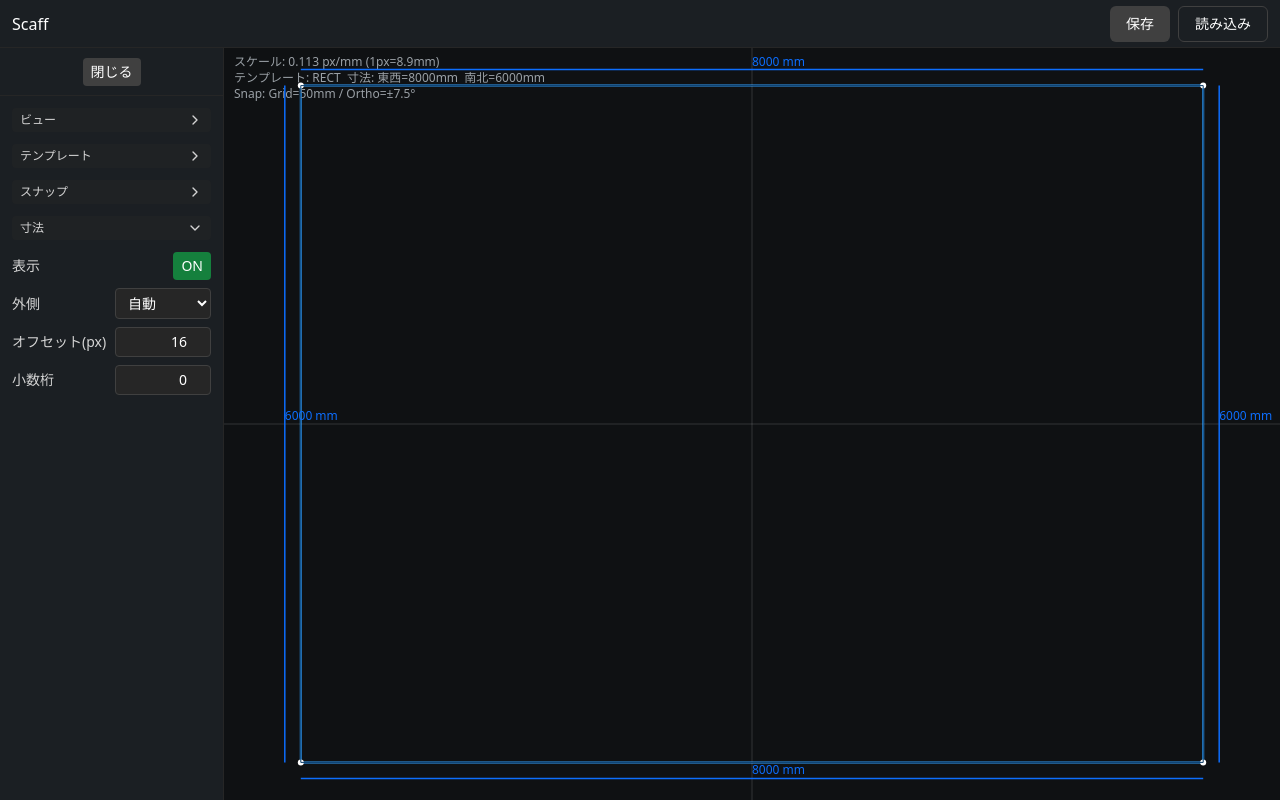
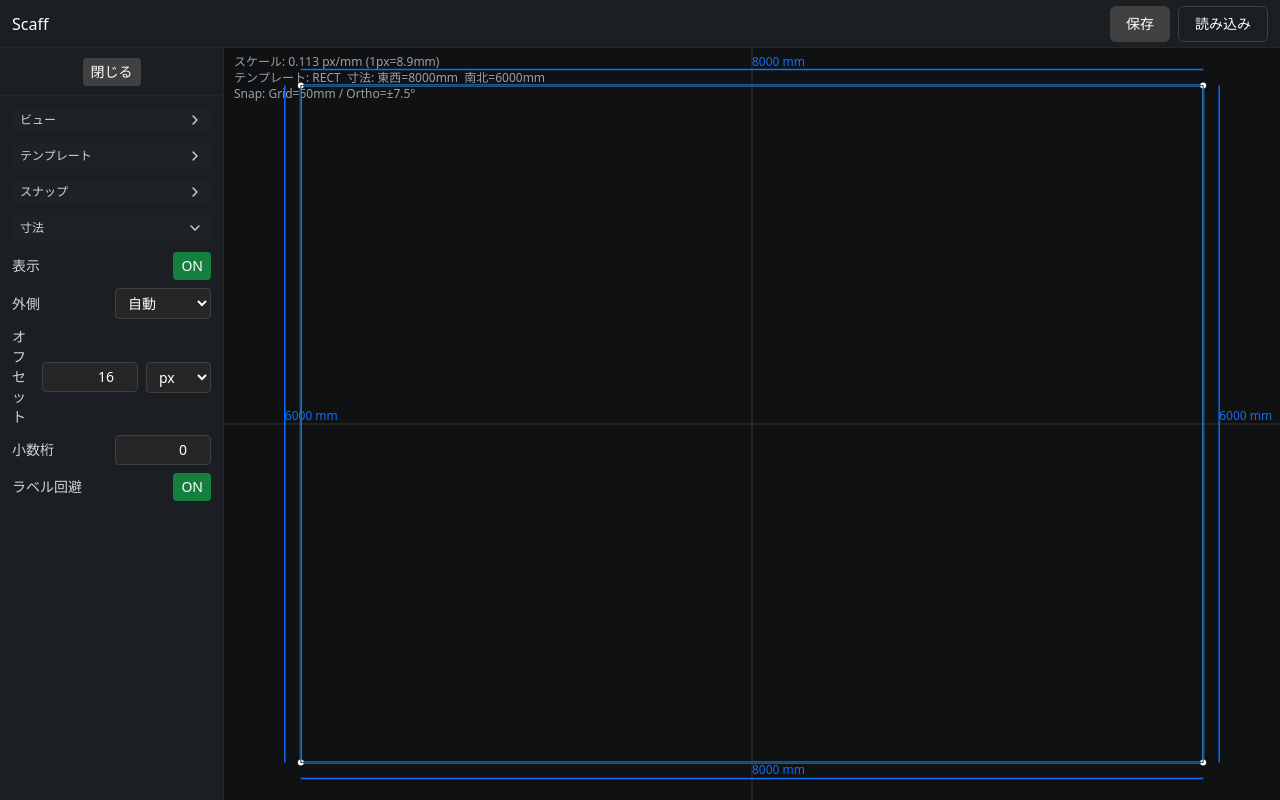
Before and after one commit to kkk9131/scaff, a Next.js app: page / in a window 1280 px wide. Both pictures are taken after a click on the button "寸法". Built offline with nearby package versions, Linux system fonts and the light colour scheme.

Commit message:
feat(dimensions): mm-based offset with zoom and label collision avoidance in editor\n\n- Sidebar: add offset unit selector (px/mm) and collision toggle\n- CanvasArea: convert mm offset via pxPerMm; port collision avoidance\n- Wire options through Page state\n- Update activity.log

```diff
--- a/src/app/page.tsx
+++ b/src/app/page.tsx
@@ -16,7 +16,9 @@ export default function Page() {
     show: true as boolean,
     outsideMode: 'auto' as 'auto' | 'left' | 'right',
     offset: 16 as number,
+    offsetUnit: 'px' as 'px' | 'mm',
     decimals: 0 as number,
+    avoidCollision: true as boolean,
   })
   const [snap, setSnap] = useState({
     enableGrid: SNAP_DEFAULTS.enableGrid,
--- a/src/components/CanvasArea.tsx
+++ b/src/components/CanvasArea.tsx
@@ -7,7 +7,7 @@ import { applySnaps, SNAP_DEFAULTS, type SnapOptions } from '@/core/snap'
 // 寸法線エンジン（画面座標の多角形から外側の寸法線を算出）
 import { DimensionEngine } from '@/core/dimensions/dimension_engine'
 // 日本語コメント: 辺クリック→寸法入力（mm）に対応
-export const CanvasArea: React.FC<{ template?: TemplateKind; snapOptions?: SnapOptions; dimensionOptions?: { show: boolean; outsideMode?: 'auto'|'left'|'right'; offset?: number; decimals?: number } }> = ({ template = 'rect', snapOptions, dimensionOptions }) => {
+export const CanvasArea: React.FC<{ template?: TemplateKind; snapOptions?: SnapOptions; dimensionOptions?: { show: boolean; outsideMode?: 'auto'|'left'|'right'; offset?: number; offsetUnit?: 'px'|'mm'; decimals?: number; avoidCollision?: boolean } }> = ({ template = 'rect', snapOptions, dimensionOptions }) => {
   // 日本語コメント: 平面図キャンバス。内部モデル(mm)→画面(px)で変換し、初期長方形を描画する。
   const ref = useRef<HTMLCanvasElement | null>(null)
   const svgRef = useRef<SVGSVGElement | null>(null)
@@ -108,7 +108,8 @@ export const CanvasArea: React.FC<{ template?: TemplateKind; snapOptions?: SnapO
         // クリア
         while (svg.firstChild) svg.removeChild(svg.firstChild)
         // 寸法線を計算（外側=自動/手動）
-        const offsetPx = opts?.offset ?? 16
+        const offsetRaw = opts?.offset ?? 16
+        const offsetPx = (opts?.offsetUnit === 'mm') ? offsetRaw * pxPerMm : offsetRaw
         const decimals = opts?.decimals ?? 0
         const mode = opts?.outsideMode ?? 'auto'
         let dims
@@ -139,7 +140,7 @@ export const CanvasArea: React.FC<{ template?: TemplateKind; snapOptions?: SnapO
           le.setAttribute('stroke-width', '1')
           svg.appendChild(le)
         }
-        // 寸法線とラベル
+        // 寸法線
         for (const d of dims) {
           const dl = document.createElementNS(NS, 'line')
           dl.setAttribute('x1', String(d.start.x))
@@ -150,17 +151,52 @@ export const CanvasArea: React.FC<{ template?: TemplateKind; snapOptions?: SnapO
           dl.setAttribute('stroke-width', '1.5')
           dl.setAttribute('fill', 'none')
           svg.appendChild(dl)
+        }
 
-          const tx = document.createElementNS(NS, 'text')
+        // ラベル（衝突回避に対応）
+        const labels: { el: SVGTextElement; dim: typeof dims[number] }[] = []
+        for (const d of dims) {
+          const tx = document.createElementNS(NS, 'text') as SVGTextElement
           tx.setAttribute('x', String(d.textAnchor.x))
           tx.setAttribute('y', String(d.textAnchor.y - 4))
           tx.setAttribute('fill', '#0d6efd')
           tx.setAttribute('font-size', '12')
-          // 日本語コメント: mm単位で表示（小数桁は設定に従う）
           const edgeIdx = Number(d.edgeId?.replace('e', '')) || 0
           const mmVal = mmLengths[edgeIdx] ?? 0
           tx.textContent = `${mmVal.toFixed(decimals)} mm`
           svg.appendChild(tx)
+          labels.push({ el: tx, dim: d })
+        }
+        if (opts?.avoidCollision) {
+          // 先行配置と重なる場合は外側法線方向へ段階的に押し出す
+          const step = 10, maxIter = 10
+          for (let i = 0; i < labels.length; i++) {
+            const li = labels[i]
+            // 外側法線: 寸法線の中点 - 元エッジ中点
+            const a = polyScreen[i]
+            const b = polyScreen[(i + 1) % polyScreen.length]
+            const edgeMid = { x: (a.x + b.x) / 2, y: (a.y + b.y) / 2 }
+            const dimMid = { x: (li.dim.start.x + li.dim.end.x) / 2, y: (li.dim.start.y + li.dim.end.y) / 2 }
+            let nx = dimMid.x - edgeMid.x, ny = dimMid.y - edgeMid.y
+            const nlen = Math.hypot(nx, ny) || 1; nx /= nlen; ny /= nlen
+            let moved = 0
+            for (let iter = 0; iter < maxIter; iter++) {
+              const bboxI = li.el.getBBox()
+              let overlap = false
+              for (let j = 0; j < i; j++) {
+                const bboxJ = labels[j].el.getBBox()
+                if (!(bboxI.x + bboxI.width < bboxJ.x || bboxJ.x + bboxJ.width < bboxI.x || bboxI.y + bboxI.height < bboxJ.y || bboxJ.y + bboxJ.height < bboxI.y)) {
+                  overlap = true; break
+                }
+              }
+              if (!overlap) break
+              moved += step
+              const x = li.dim.textAnchor.x + nx * moved
+              const y = li.dim.textAnchor.y - 4 + ny * moved
+              li.el.setAttribute('x', String(x))
+              li.el.setAttribute('y', String(y))
+            }
+          }
         }
       } else if (svg && !showDims) {
         while (svg.firstChild) svg.removeChild(svg.firstChild)
--- a/src/components/Sidebar.tsx
+++ b/src/components/Sidebar.tsx
@@ -14,8 +14,8 @@ export const Sidebar: React.FC<{
   currentTemplate?: TemplateKind
   snap?: Pick<SnapOptions, 'enableGrid' | 'gridMm' | 'enableOrtho' | 'orthoToleranceDeg'>
   onUpdateSnap?: (patch: Partial<Pick<SnapOptions, 'enableGrid' | 'gridMm' | 'enableOrtho' | 'orthoToleranceDeg'>>) => void
-  dimensions?: { show: boolean; outsideMode: 'auto'|'left'|'right'; offset: number; decimals: number }
-  onUpdateDimensions?: (patch: Partial<{ show: boolean; outsideMode: 'auto'|'left'|'right'; offset: number; decimals: number }>) => void
+  dimensions?: { show: boolean; outsideMode: 'auto'|'left'|'right'; offset: number; offsetUnit: 'px'|'mm'; decimals: number; avoidCollision: boolean }
+  onUpdateDimensions?: (patch: Partial<{ show: boolean; outsideMode: 'auto'|'left'|'right'; offset: number; offsetUnit: 'px'|'mm'; decimals: number; avoidCollision: boolean }>) => void
 }> = ({ expanded, onToggle, onSelectView, current = 'plan', onSelectTemplate, currentTemplate = 'rect', snap, onUpdateSnap, dimensions, onUpdateDimensions }) => {
   // 日本語コメント: 左サイドバー。セクションごとに開閉トグルを持つ（デフォルト閉）
   const [openView, setOpenView] = useState(false)
@@ -162,7 +162,7 @@ export const Sidebar: React.FC<{
               </select>
             </div>
             <div className="flex items-center justify-between gap-2">
-              <label className="text-neutral-300">オフセット(px)</label>
+              <label className="text-neutral-300">オフセット</label>
               <input
                 type="number"
                 min={0}
@@ -174,6 +174,14 @@ export const Sidebar: React.FC<{
                   onUpdateDimensions?.({ offset: v })
                 }}
               />
+              <select
+                className="w-20 px-2 py-1 bg-neutral-800 border border-neutral-700 rounded"
+                value={dimensions?.offsetUnit ?? 'px'}
+                onChange={(e) => onUpdateDimensions?.({ offsetUnit: (e.target.value as any) })}
+              >
+                <option value="px">px</option>
+                <option value="mm">mm</option>
+              </select>
             </div>
             <div className="flex items-center justify-between gap-2">
               <label className="text-neutral-300">小数桁</label>
@@ -189,6 +197,13 @@ export const Sidebar: React.FC<{
                 }}
               />
             </div>
+            <div className="flex items-center justify-between">
+              <label className="text-neutral-300">ラベル回避</label>
+              <button
+                className={`px-2 py-1 rounded ${dimensions?.avoidCollision ? 'bg-green-700' : 'bg-neutral-700 hover:bg-neutral-600'}`}
+                onClick={() => onUpdateDimensions?.({ avoidCollision: !dimensions?.avoidCollision })}
+              >{dimensions?.avoidCollision ? 'ON' : 'OFF'}</button>
+            </div>
           </div>
         )}
       </div>
```
Also changed, not shown: 1 other file (tests, documents, lock files or other folders). Lines whose indentation alone changed are shown as unchanged.
